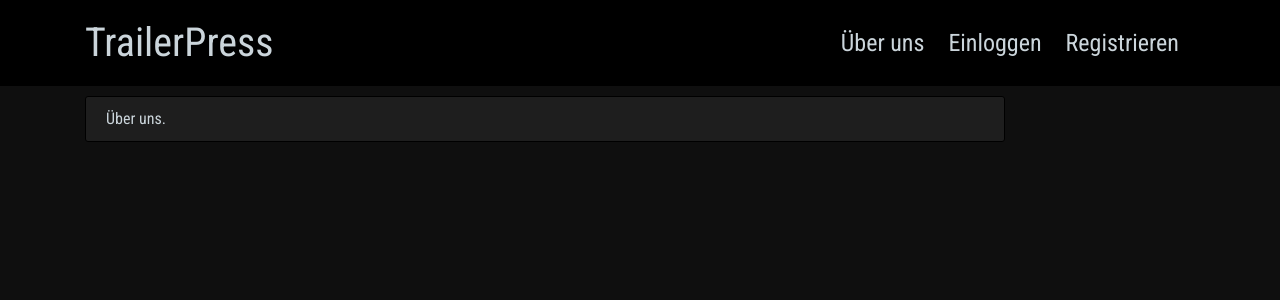
After one commit to 4lm/trailer, a Django app: page /about/ in a window 1280 px wide. The commit adds this page. Shown: the top 300 px of the page. Run offline with Django 3.2, Linux system fonts and the light colour scheme; some libraries are stand-ins or nearby versions.

Commit message:
"Add about page"

```diff
--- a/trailerapp/static/trailerapp/css/styles.css
+++ b/trailerapp/static/trailerapp/css/styles.css
@@ -70,6 +70,7 @@ div.buttons {
 .site-header .navbar-nav .nav-link {
     color: #cbd5db;
     font-size: 1.5rem;
+    margin-right: 0.5rem;
 }
 
 .site-header .navbar-nav .nav-link:hover {
--- /dev/null
+++ b/trailerapp/templates/trailerapp/about.html
@@ -0,0 +1,6 @@
+{% extends "trailerapp/base.html" %}
+{% block content %}
+    <div class="content-section">
+        Über uns.
+    </div>
+{% endblock content %}
--- a/trailerapp/templates/trailerapp/base.html
+++ b/trailerapp/templates/trailerapp/base.html
@@ -37,6 +37,9 @@
             <div class="collapse navbar-collapse" id="navbarToggle">
                 {% if user.is_authenticated %}
                     <div class="navbar-nav ml-auto">
+                        <a class="nav-item nav-link" href="{% url 'trailerapp:about' %}">Über uns</a>
+                    </div>
+                    <div class="navbar-nav">
                         <a class="nav-item nav-link" href="{% url 'trailerapp:profile' %}">
                             <img class="rounded-circle nav-profile-img" src="{{ user.profile.image.url }}">
                         </a>
@@ -46,6 +49,7 @@
                     </div>
                 {% else %}
                     <div class="navbar-nav ml-auto">
+                        <a class="nav-item nav-link" href="{% url 'trailerapp:about' %}">Über uns</a>
                         <a class="nav-item nav-link" href="{% url 'trailerapp:login' %}">Einloggen</a>
                         <a class="nav-item nav-link" href="{% url 'trailerapp:register' %}">Registrieren</a>
                     </div>
--- a/trailerapp/urls.py
+++ b/trailerapp/urls.py
@@ -12,6 +12,7 @@ urlpatterns = [
     path('playing/', views.playing, name='playing'),
     path('profile/', views.profile, name='profile'),
     path('register/', views.register, name='register'),
+    path('about/', views.about, name='about'),
 ]
 
 if settings.DEBUG:
--- a/trailerapp/views.py
+++ b/trailerapp/views.py
@@ -84,6 +84,10 @@ def register(request):
     return render(request, 'trailerapp/register.html', {'form': form})
 
 
+def about(request):
+    return render(request, 'trailerapp/about.html')
+
+
 @login_required
 def profile(request):
     if request.method == 'POST':
```
